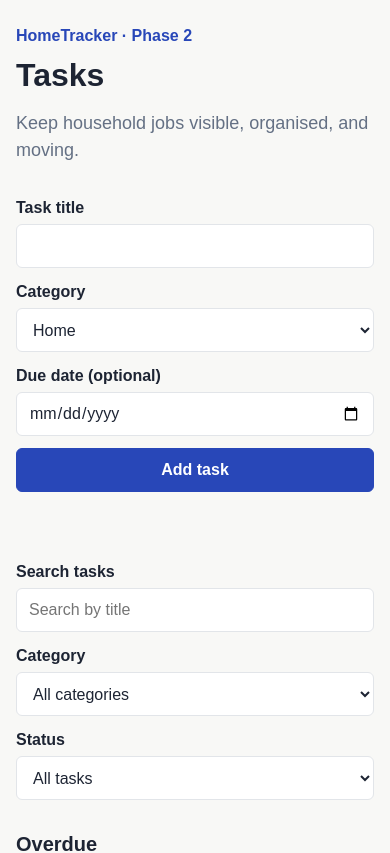
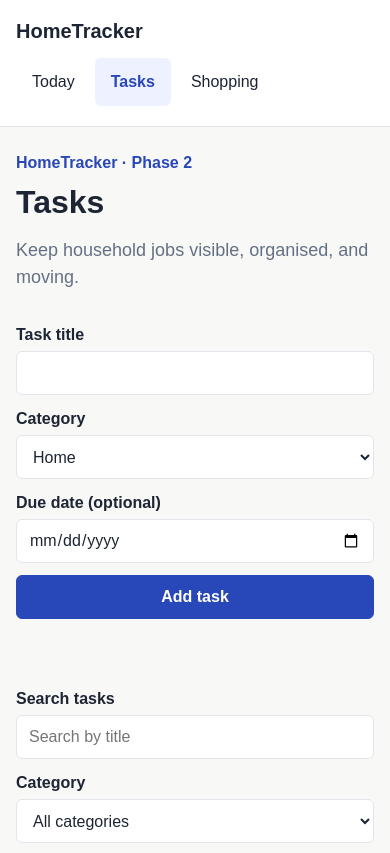
Before and after one commit to Ronan-Fitzpatrick/HomeTracker, a React (Vite) app in the folder apps/phase-2-react-vite/: page / in a window 390 px wide. Shown: the top 853 px of the page. Built offline with nearby package versions, Linux system fonts and the light colour scheme.

Commit message:
Add responsive application sidebar

```diff
--- a/apps/phase-2-react-vite/src/App.css
+++ b/apps/phase-2-react-vite/src/App.css
@@ -1,7 +1,63 @@
+.app-layout {
+  display: grid;
+  grid-template-columns: 16rem minmax(0, 1fr);
+  min-block-size: 100dvh;
+}
+
+.sidebar {
+  display: flex;
+  flex-direction: column;
+  gap: var(--space-6);
+  padding: var(--space-6);
+  border-inline-end: 1px solid var(--color-border);
+  background: var(--color-surface);
+}
+
+.brand {
+  color: var(--color-text);
+  font-size: 1.25rem;
+  font-weight: 700;
+  text-decoration: none;
+}
+
+.sidebar nav ul {
+  display: flex;
+  flex-direction: column;
+  gap: var(--space-1);
+  margin: 0;
+  padding: 0;
+  list-style: none;
+}
+
+.sidebar nav a {
+  display: block;
+  padding: var(--space-3) var(--space-4);
+  border-radius: var(--radius-sm);
+  color: var(--color-text);
+  text-decoration: none;
+}
+
+.sidebar nav a:hover {
+  background: var(--color-nav-current);
+}
+
+.sidebar nav a[aria-current='page'] {
+  background: var(--color-nav-current);
+  color: var(--color-primary);
+  font-weight: 700;
+}
+
+.brand:focus-visible,
+.sidebar nav a:focus-visible {
+  outline: 3px solid var(--color-focus);
+  outline-offset: 2px;
+}
+
 .app-shell {
-  inline-size: min(100% - 2 * var(--space-4), 72rem);
+  inline-size: min(100%, 76rem);
+  min-inline-size: 0;
   margin-inline: auto;
-  padding-block: var(--space-8);
+  padding: var(--space-8);
 }
 
 .app-header {
@@ -185,8 +241,30 @@ h1 {
 }
 
 @media (max-width: 48rem) {
+  .app-layout {
+    grid-template-columns: minmax(0, 1fr);
+    align-content: start;
+  }
+
+  .sidebar {
+    gap: var(--space-3);
+    padding: var(--space-4);
+    border-inline-end: 0;
+    border-block-end: 1px solid var(--color-border);
+  }
+
+  .sidebar nav ul {
+    flex-direction: row;
+    overflow-x: auto;
+    padding-block-end: var(--space-1);
+  }
+
+  .sidebar nav a {
+    white-space: nowrap;
+  }
+
   .app-shell {
-    padding-block: var(--space-6);
+    padding: var(--space-6) var(--space-4);
   }
 
   .task-form,
--- a/apps/phase-2-react-vite/src/App.jsx
+++ b/apps/phase-2-react-vite/src/App.jsx
@@ -1,5 +1,6 @@
 import { useCallback, useState } from 'react'
 import './App.css'
+import Sidebar from './components/layout/Sidebar.jsx'
 import TaskWorkspace from './components/tasks/TaskWorkspace.jsx'
 import { seedTasks } from './data/seedTasks.js'
 
@@ -31,7 +32,10 @@ function App() {
   }, [])
 
   return (
-    <main className="app-shell">
+    <div className="app-layout">
+      <Sidebar />
+
+      <main className="app-shell" id="tasks">
         <header className="app-header">
           <p className="eyebrow">HomeTracker · Phase 2</p>
           <h1>Tasks</h1>
@@ -47,6 +51,7 @@ function App() {
           onTaskDelete={handleTaskDelete}
         />
       </main>
+    </div>
   )
 }
 
--- /dev/null
+++ b/apps/phase-2-react-vite/src/components/layout/Sidebar.jsx
@@ -0,0 +1,32 @@
+const NAV_ITEMS = [
+  { href: '#today', label: 'Today' },
+  { href: '#tasks', label: 'Tasks', isCurrent: true },
+  { href: '#shopping', label: 'Shopping' },
+]
+
+function Sidebar() {
+  return (
+    <aside className="sidebar">
+      <a className="brand" href="#tasks">
+        HomeTracker
+      </a>
+
+      <nav aria-label="Primary">
+        <ul>
+          {NAV_ITEMS.map((item) => (
+            <li key={item.href}>
+              <a
+                href={item.href}
+                aria-current={item.isCurrent ? 'page' : undefined}
+              >
+                {item.label}
+              </a>
+            </li>
+          ))}
+        </ul>
+      </nav>
+    </aside>
+  )
+}
+
+export default Sidebar
--- a/apps/phase-2-react-vite/src/index.css
+++ b/apps/phase-2-react-vite/src/index.css
@@ -7,6 +7,7 @@
   --color-muted: #647084;
   --color-border: #e2e5e9;
   --color-primary: #2847b8;
+  --color-nav-current: #eef1ff;
   --color-focus: #1c6dd0;
 
   --space-1: 0.25rem;
```
Lines whose indentation alone changed are shown as unchanged.
